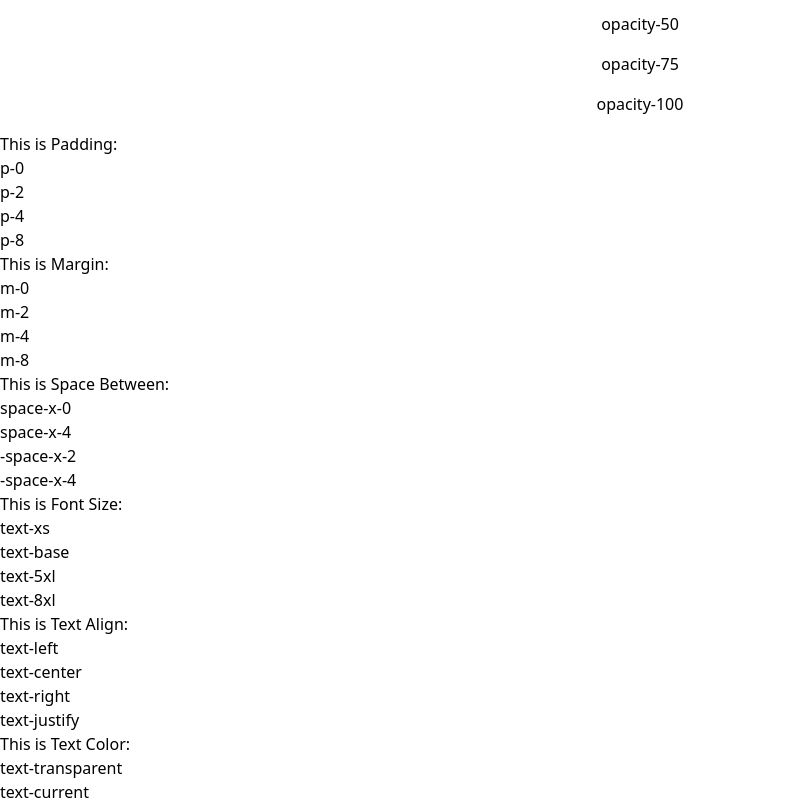
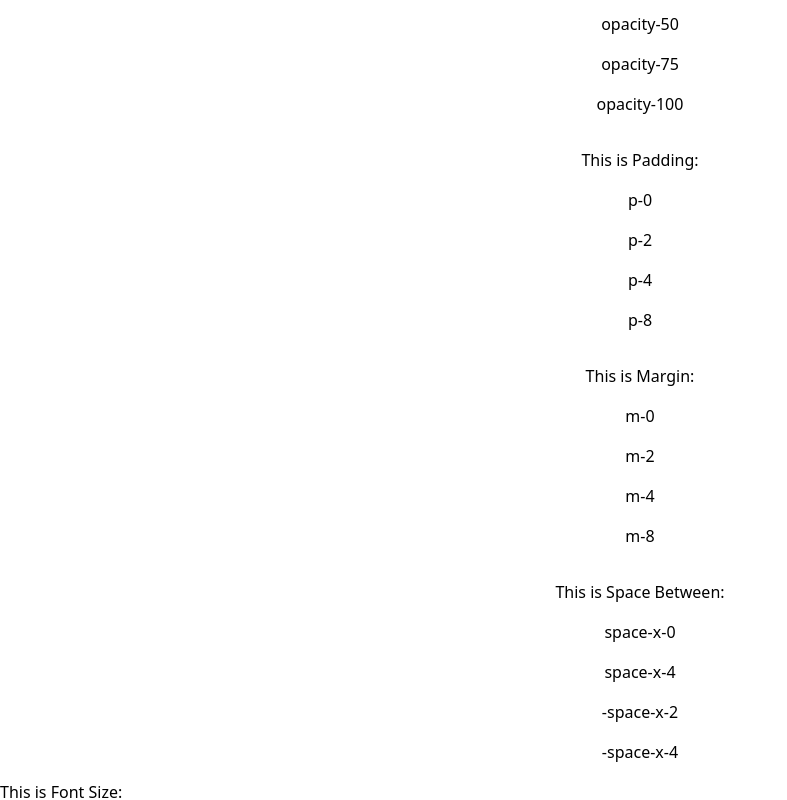
Before and after one commit to James-Frown/Learning-TailwindCSS, a React (Vite) app: page / in a window 1280 px wide. Shown: the part 1060-1860 px from the top of the page, without its empty margins (0-787 px from the left). Built offline with nearby package versions, Linux system fonts and the light colour scheme.

Commit message:
changes tailwindcss to vite | react project

```diff
--- a/src/App.jsx
+++ b/src/App.jsx
@@ -201,7 +201,14 @@ function App() {
           </p>
         </div>
 
-        <div>
+        <div className="
+        flex
+        flex-col
+        justify-center
+        text-center
+        p-4
+        gap-4
+        ">
           <p className="
           text-base
           ">
@@ -229,7 +236,14 @@ function App() {
           </p>
         </div>
 
-        <div>
+        <div className="
+        flex
+        flex-col
+        justify-center
+        text-center
+        p-4
+        gap-4
+        ">
           <p className="
           text-base
           ">
@@ -257,7 +271,14 @@ function App() {
           </p>
         </div>
 
-        <div>
+        <div className="
+        flex
+        flex-col
+        justify-center
+        text-center
+        p-4
+        gap-4
+        ">
           <p className="
           text-base
           ">
```
